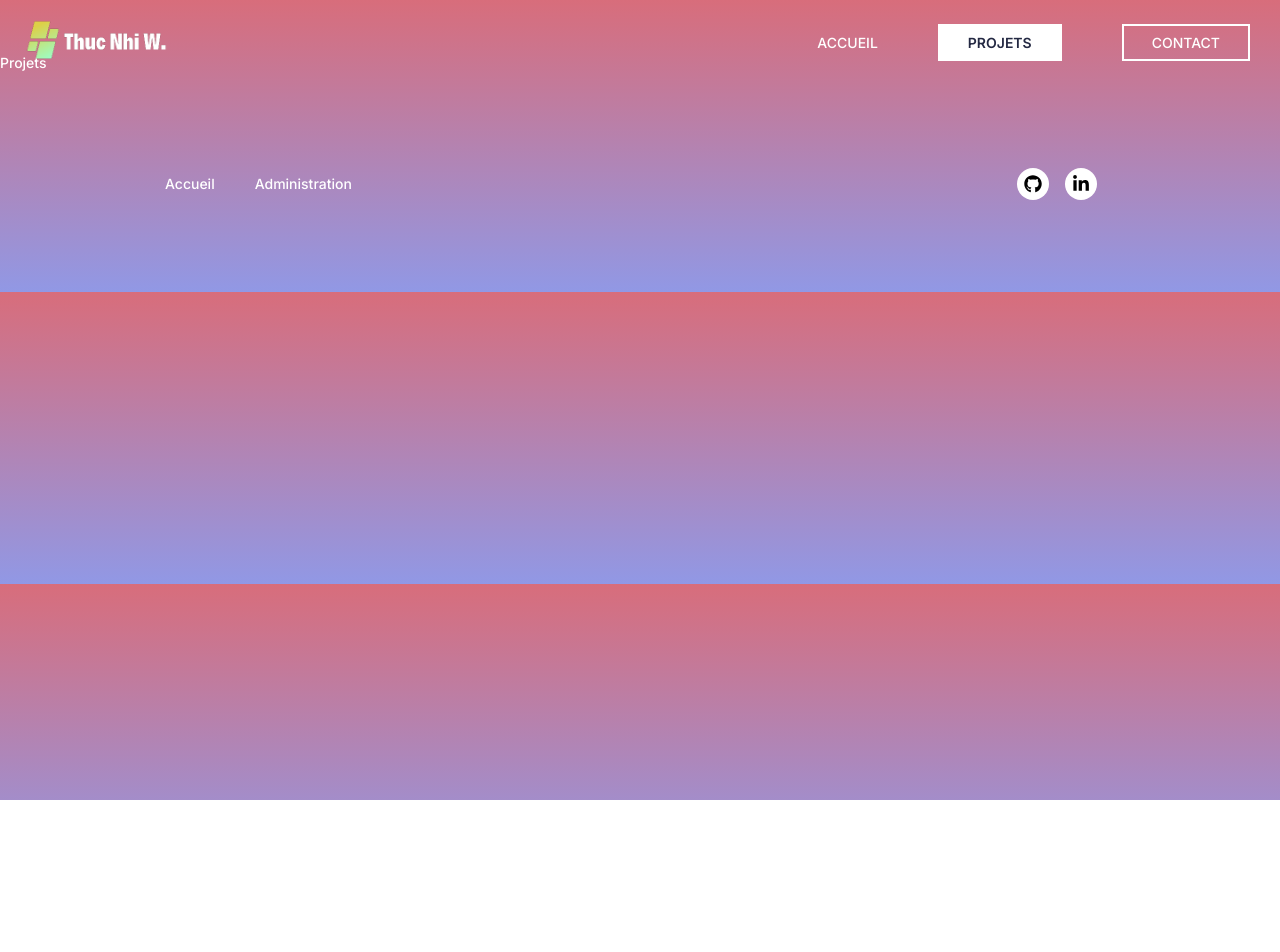
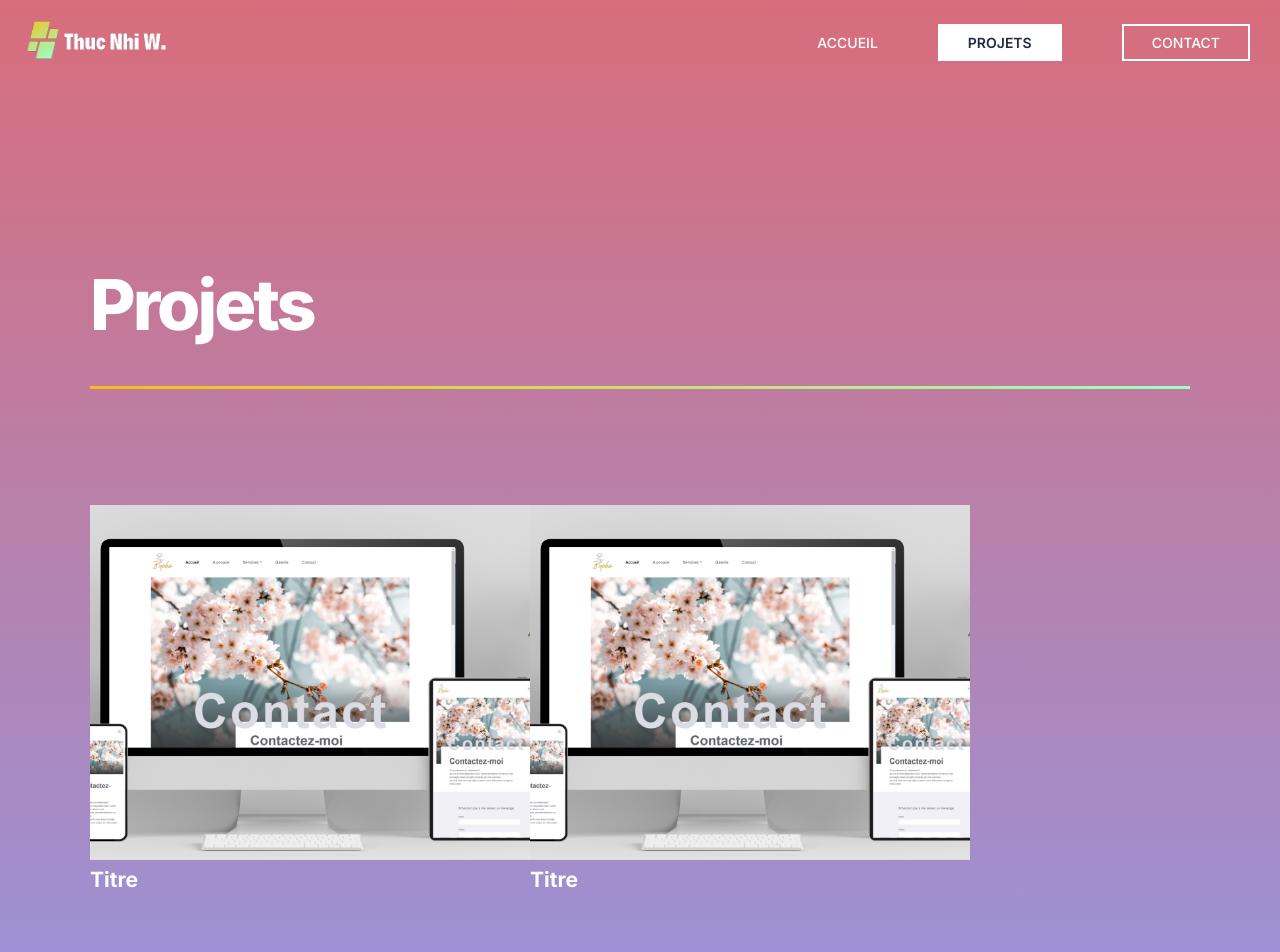
Before and after one commit to thucnhi-wiedenhofer/tn_portfolio_next.js, a Next.js app: page /projets in a window 1280 px wide. Shown: the top 952 px of the page. Before the commit the page ends 800 px from the top, so only its background shows below. Built offline with nearby package versions, Linux system fonts and the light colour scheme.

Commit message:
services  to improve

```diff
--- a/components/ContactForm/ContactForm.module.css
+++ b/components/ContactForm/ContactForm.module.css
@@ -15,7 +15,7 @@
   display: block;
   text-transform: uppercase;
   font-size: 12px;
-  margin: 10px 0px;
+  margin: 10px 4px 0px;
 }
 
 .input {
--- a/components/Galery/Galery.js
+++ b/components/Gallery/Gallery.js
@@ -1,20 +1,21 @@
 import React from "react";
-import styles from "./../Galery/Galery.module.css";
+import styles from "./../Gallery/Gallery.module.css";
 import Image from "next/image";
 import Link from "next/link";
+import project_1 from "./../../public/images/services_1.png";
 
-export default function Galery() {
+export default function Gallery() {
   return (
-    <section id="galery">
-      <div classname={styles.row}>
+    <section id="gallery">
+      <div className={styles.row}>
         <article className={styles.card}>
-          <Image src={projet1} alt="projet 1" className="img-fluid" />
+          <Image src={project_1} alt="projet 1"  width="1920" height="1080" />
           <div className={styles.overlay}>
             <h2 className={styles.title}>Titre</h2>
           </div>
         </article>
         <article className={styles.card}>
-          <Image src={projet2} alt="projet 2" className="img-fluid" />
+          <Image src={project_1} alt="projet 2"  width="1920" height="1080" />
           <div className={styles.overlay}>
             <h2 className={styles.title}>Titre</h2>
           </div>
--- /dev/null
+++ b/components/Gallery/Gallery.module.css
@@ -0,0 +1,18 @@
+.row {
+    display: flex;
+    flex-direction: row;
+    flex-wrap: wrap;
+  }
+
+.card {
+    width:40%;
+    height: auto;
+  position: relative;
+  overflow: hidden;
+}
+
+.card img {
+    width: 100%;
+  max-height: 355px;
+  object-fit: cover;
+}
--- a/pages/index.js
+++ b/pages/index.js
@@ -39,7 +39,7 @@ export default function Home() {
         <div className={styles.container}>
           <article className={styles.services}>
             <div className={styles.imgFluid}>
-              <Image src={project_1} alt="site web responsives" width="1920" height="1080" layout="responsive" />
+              <Image src={project_1} alt="site web responsives" width="1920" height="1080"  />
             </div>
 
             <div className={styles.description}>
@@ -58,7 +58,7 @@ export default function Home() {
           </article>
           <article className={styles.services}>
             <div className={styles.imgFluid}>
-              <Image src={project_1} alt="site web responsives" width="1920" height="1080" layout="responsive" />
+              <Image src={project_1} alt="site web responsives" width="1920" height="1080"  />
             </div>
 
             <div className={styles.description}>
--- a/pages/projets.js
+++ b/pages/projets.js
@@ -1,7 +1,15 @@
-import React from 'react'
+import React from "react";
+import Gallery from "@/components/Gallery/Gallery";
+import styles from "@/styles/projets.module.css";
+
 
 export default function Projets() {
   return (
-    <div>Projets</div>
-  )
+    <section id="projets">
+      <div className={styles.container}>
+        <h1 className={styles.title}>Projets</h1>
+        <Gallery />
+      </div>
+    </section>
+  );
 }
--- a/styles/contact.module.css
+++ b/styles/contact.module.css
@@ -2,7 +2,6 @@
   max-width: 1100px;
   width: calc(100% - 10%);
   margin: 7% auto;
-  padding-top: 3%;
 }
 
 .contact {
@@ -41,6 +40,9 @@ background-size:100% 3px ;
 }
 
 @media (max-width: 1279px) {
+  .container {
+    padding-top: 3%;
+  }
   .contact {
     flex-direction: column-reverse;
     justify-content: center;
--- /dev/null
+++ b/styles/projets.module.css
@@ -0,0 +1,23 @@
+.container {
+    max-width: 1100px;
+    width: calc(100% - 10%);
+    margin: 7% auto;
+  }
+
+  .title {
+    font-size: 70px;
+    font-weight: 800;
+    line-height: 1;
+    letter-spacing: -3px;
+    margin-top: 20%;
+    margin-bottom: 0;
+    padding-bottom: 15%;
+     background:
+    linear-gradient(
+      to right,
+       #fabd12, #9bffc9
+    )
+    left
+    no-repeat;
+  background-size:100% 3px ;
+  }
```
Also changed, not shown: styles/Home.module.css (+53 -13 lines), components/Galery/Galery.module.css (deleted).
